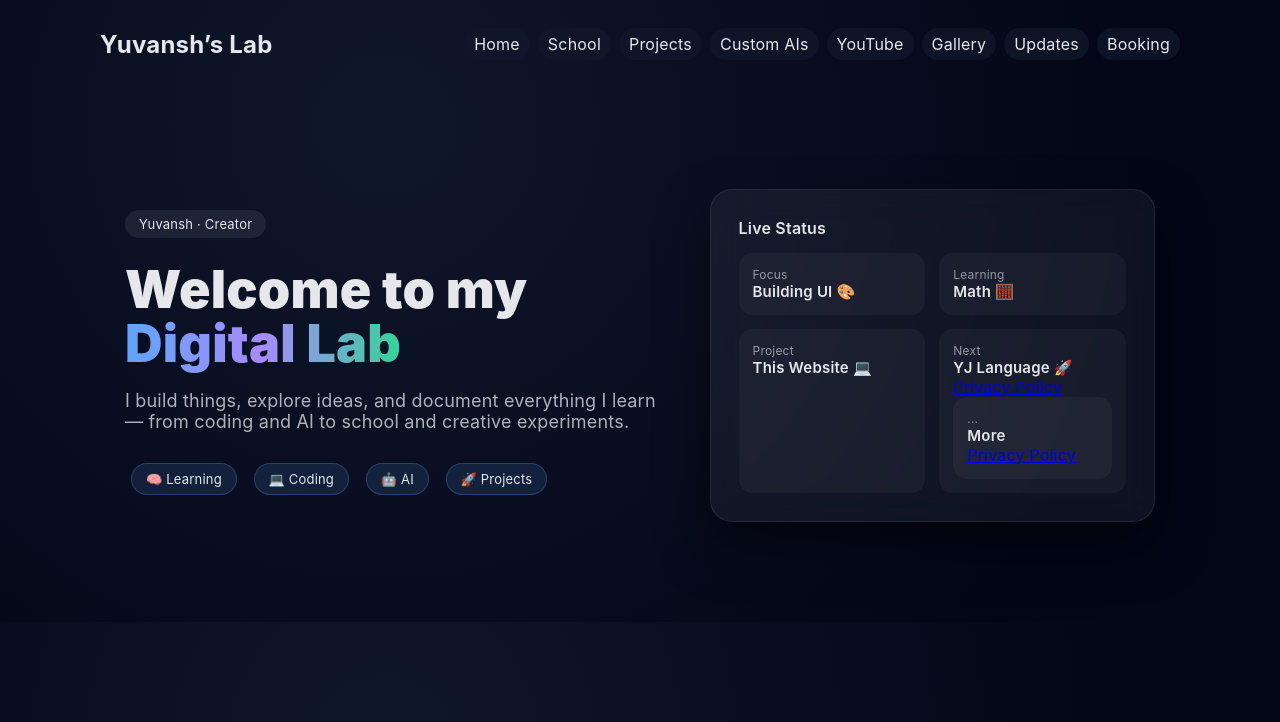
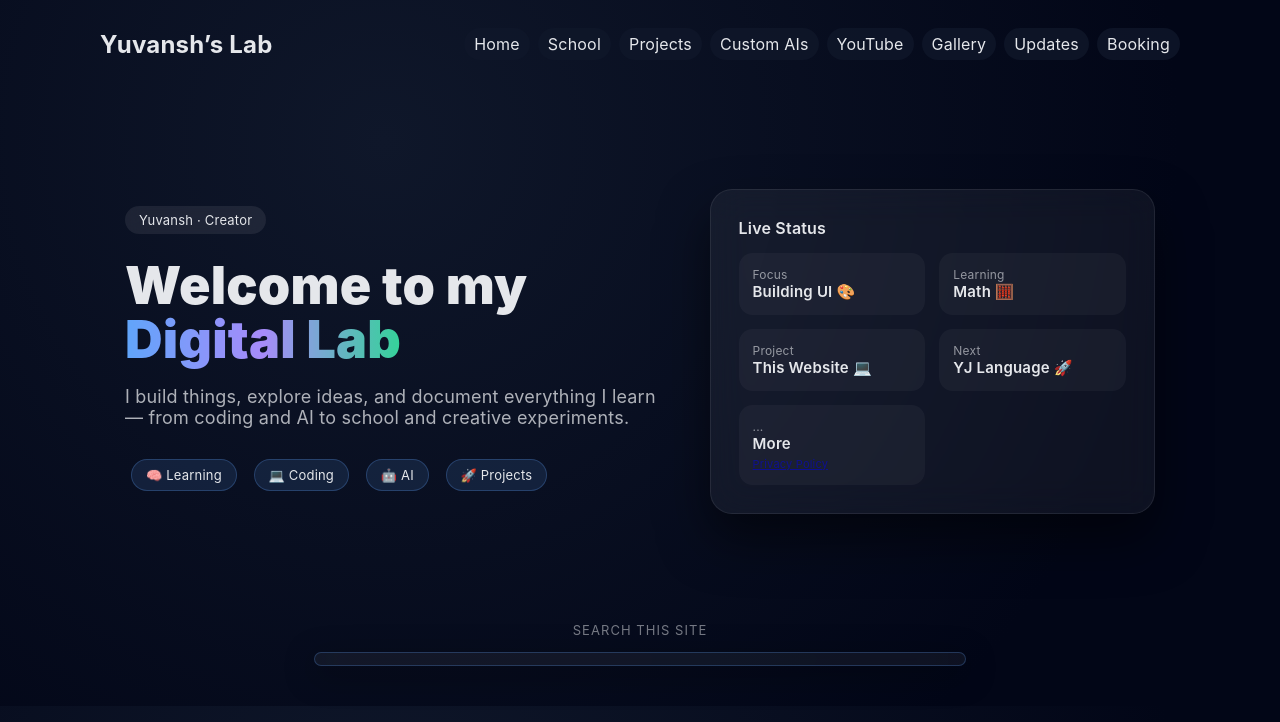
Before and after one commit to varunjain79/yuvansh.github.io, a Jekyll site: the page built from index.md, in a window 1280 px wide. Shown: the top 722 px of the page. Built offline with Jekyll 4.4.1, drawn with Linux system fonts in a browser that asks for light colours; comment, search, counter and statistics services are not loaded; some of the changed lines change nothing that is shown.

Commit message:
Add styled Google Custom Search bar to index.md

```diff
--- a/index.md
+++ b/index.md
@@ -195,6 +195,118 @@
 }
 
 
+/* ---------- SEARCH BAR ---------- */
+
+.search-section {
+  margin: 48px 25px 0;
+}
+
+.search-label {
+  text-align: center;
+  font-size: 13px;
+  letter-spacing: 0.08em;
+  text-transform: uppercase;
+  opacity: 0.5;
+  margin-bottom: 14px;
+}
+
+.search-wrapper {
+  position: relative;
+  max-width: 620px;
+  margin: 0 auto;
+  background: rgba(255,255,255,0.05);
+  backdrop-filter: blur(20px);
+  border: 1px solid rgba(96,165,250,0.25);
+  border-radius: 999px;
+  padding: 6px 10px 6px 20px;
+  box-shadow: 0 0 0 0 rgba(96,165,250,0), 0 8px 32px rgba(0,0,0,0.4);
+  transition: box-shadow 0.3s, border-color 0.3s;
+}
+
+.search-wrapper:focus-within {
+  border-color: rgba(96,165,250,0.6);
+  box-shadow: 0 0 0 3px rgba(96,165,250,0.15), 0 8px 32px rgba(0,0,0,0.4);
+}
+
+/* Override Google CSE styles to blend in */
+.gsc-control-cse {
+  background: transparent !important;
+  border: none !important;
+  padding: 0 !important;
+  font-family: inherit !important;
+}
+
+.gsc-search-box {
+  margin: 0 !important;
+}
+
+.gsc-search-box-tools .gsc-search-box .gsc-input {
+  padding: 0 !important;
+}
+
+.gsc-input-box {
+  background: transparent !important;
+  border: none !important;
+  border-radius: 0 !important;
+  box-shadow: none !important;
+}
+
+.gsc-input-box input.gsc-input {
+  background: transparent !important;
+  color: #e5e7eb !important;
+  font-size: 15px !important;
+  padding: 10px 0 !important;
+}
+
+.gsc-input-box input.gsc-input::placeholder {
+  color: rgba(229,231,235,0.4) !important;
+}
+
+.gsc-search-button {
+  margin: 0 !important;
+}
+
+.gsc-search-button-v2 {
+  background: linear-gradient(135deg, #60a5fa, #a78bfa) !important;
+  border: none !important;
+  border-radius: 999px !important;
+  padding: 8px 20px !important;
+  cursor: pointer !important;
+  transition: opacity 0.2s !important;
+}
+
+.gsc-search-button-v2:hover {
+  opacity: 0.85 !important;
+}
+
+.gsc-search-button-v2 svg {
+  fill: #fff !important;
+  width: 16px !important;
+  height: 16px !important;
+}
+
+.gsc-results-wrapper-overlay {
+  border-radius: 16px !important;
+  background: rgba(15,23,42,0.95) !important;
+  backdrop-filter: blur(20px) !important;
+  border: 1px solid rgba(255,255,255,0.1) !important;
+  box-shadow: 0 20px 60px rgba(0,0,0,0.6) !important;
+  margin-top: 8px !important;
+}
+
+.gs-result .gs-title, .gs-result .gs-title * {
+  color: #60a5fa !important;
+}
+
+.gs-result .gs-snippet {
+  color: rgba(229,231,235,0.7) !important;
+}
+
+.gsc-webResult.gsc-result {
+  border-bottom: 1px solid rgba(255,255,255,0.06) !important;
+}
+
+
 /* ---------- MOBILE ---------- */
 
 @media (max-width: 900px) {
@@ -261,17 +373,12 @@
         <div class="hero-chip">
           <div class="hero-chip-label">Next</div>
           <div class="hero-chip-value">YJ Language 🚀</div>
-         <a href="/privacy/">Privacy Policy</a>
-             <div class="hero-chip">
+        </div>
+
+        <div class="hero-chip">
           <div class="hero-chip-label">...</div>
           <div class="hero-chip-value">More</div>
-         <a href="/privacy/">Privacy Policy</a>
-            <script async src="https://cse.google.com/cse.js?cx=f2e93a617b5134b79">
-</script>
-<div class="gcse-search"></div>
-
-
-
+          <a href="/privacy/" style="font-size:11px; opacity:0.5; display:block; margin-top:4px;">Privacy Policy</a>
         </div>
 
       </div>
@@ -281,3 +388,13 @@
   </div>
 
 </div>
+
+
+<!-- Search Bar -->
+<div class="search-section">
+  <div class="search-label">Search this site</div>
+  <div class="search-wrapper">
+    <script async src="https://cse.google.com/cse.js?cx=f2e93a617b5134b79"></script>
+    <div class="gcse-search"></div>
+  </div>
+</div>
```
